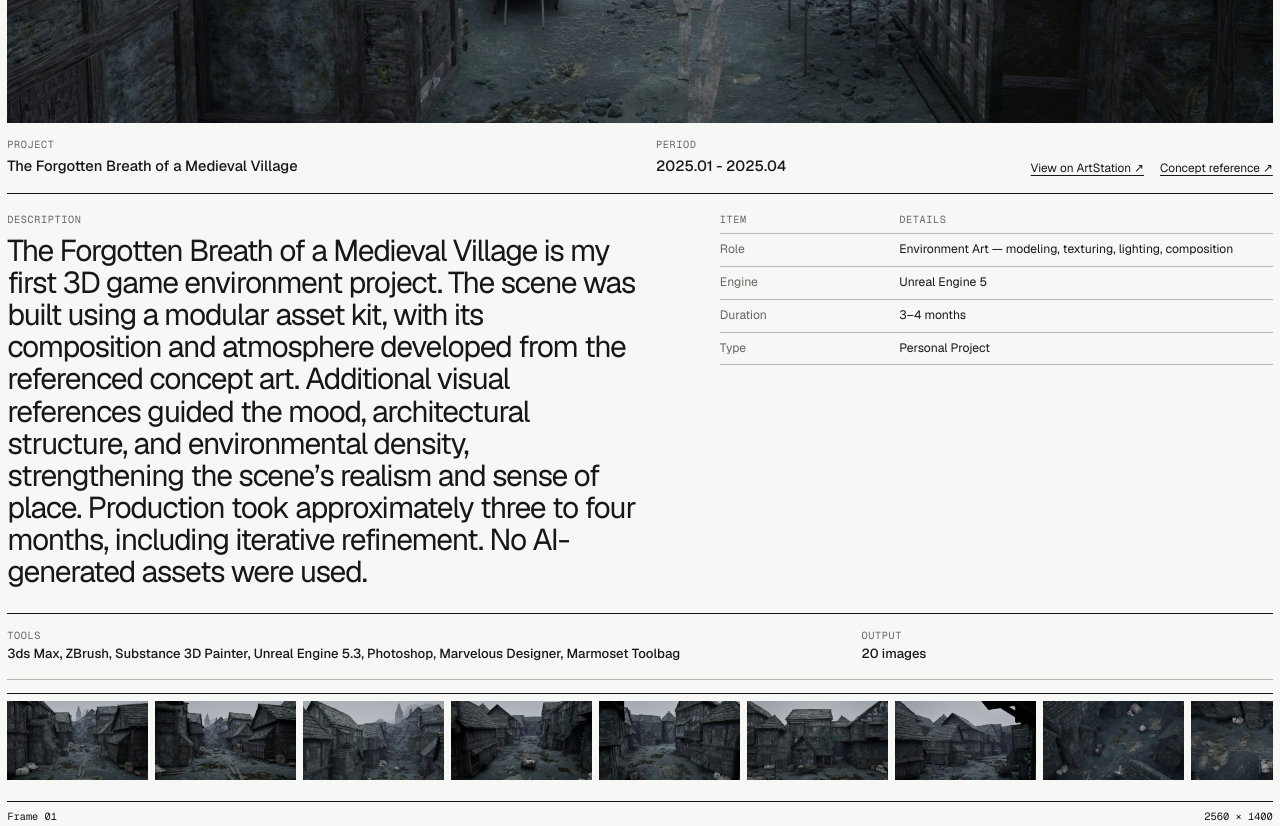
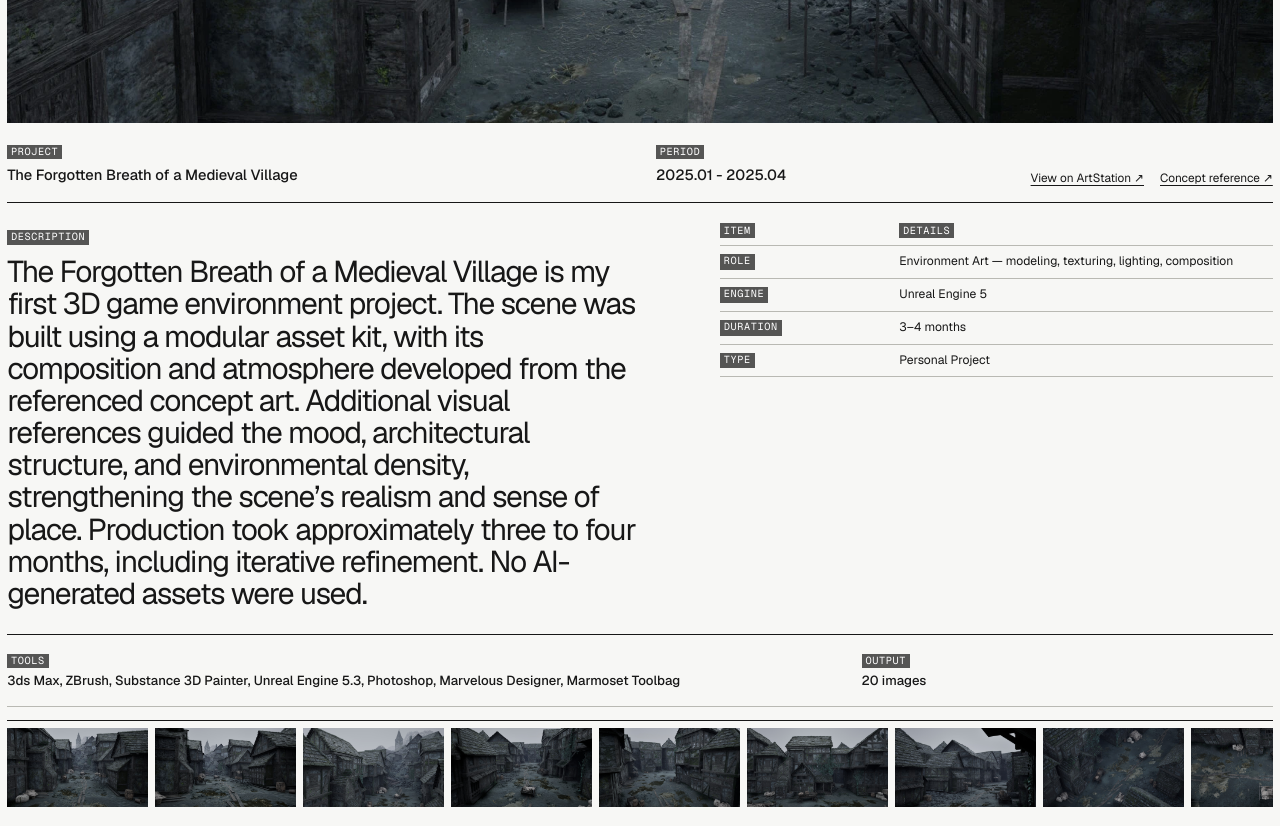
Before and after one commit to rohyunsang/kimminjeong-portfolio, a Next.js app: page /work/forgotten-breath in a window 1280 px wide. Shown: the part 740-1566 px from the top of the page. Built offline with nearby package versions, Linux system fonts and the light colour scheme.

Commit message:
Highlight project detail labels

```diff
--- a/src/app/globals.css
+++ b/src/app/globals.css
@@ -478,8 +478,13 @@ a {
 }
 
 .project-receipt span {
-  display: block;
-  color: var(--muted);
+  display: inline-block;
+  width: max-content;
+  max-width: 100%;
+  justify-self: start;
+  padding: 0.08rem 0.24rem 0.06rem;
+  background: rgb(23 23 23 / 72%);
+  color: #fff;
   font-family: var(--font-geist-mono), monospace;
   font-size: 0.64rem;
   letter-spacing: 0.06em;
@@ -546,7 +551,16 @@ a {
 }
 
 .project-receipt-items dt {
-  color: var(--muted);
+  width: max-content;
+  max-width: 100%;
+  padding: 0.08rem 0.24rem 0.06rem;
+  background: rgb(23 23 23 / 72%);
+  color: #fff;
+  font-family: var(--font-geist-mono), monospace;
+  font-size: 0.64rem;
+  letter-spacing: 0.06em;
+  line-height: 1.2;
+  text-transform: uppercase;
 }
 
 .project-receipt-total {
```
